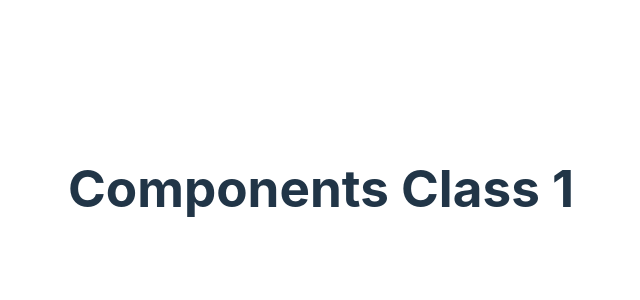
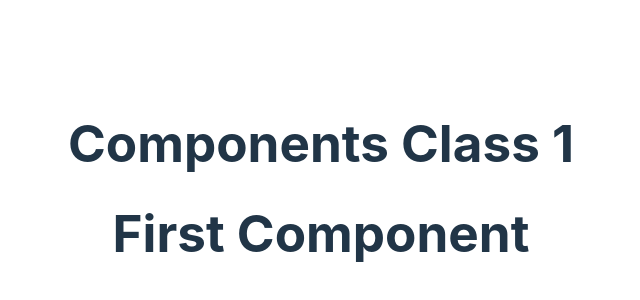
Before and after one commit to uadson/vuejs-course, a React (Vite) app in the folder code/components/: page / in a window 1280 px wide. Shown: the part 212-512 px from the top of the page, without its empty margins (319-959 px from the left). Built offline with nearby package versions, Linux system fonts and the light colour scheme.

Commit message:
class 1: component importation

```diff
--- a/code/components/src/App.jsx
+++ b/code/components/src/App.jsx
@@ -1,4 +1,10 @@
+// Components
+import FirstComponent from './components/FirstComponent'
+
+
 import { useState } from 'react'
+
+// Styles
 import './App.css'
 
 function App() {
@@ -7,6 +13,7 @@ function App() {
   return (
     <>
       <h1>Components Class 1</h1>
+      <FirstComponent />
     </>
   )
 }
```
